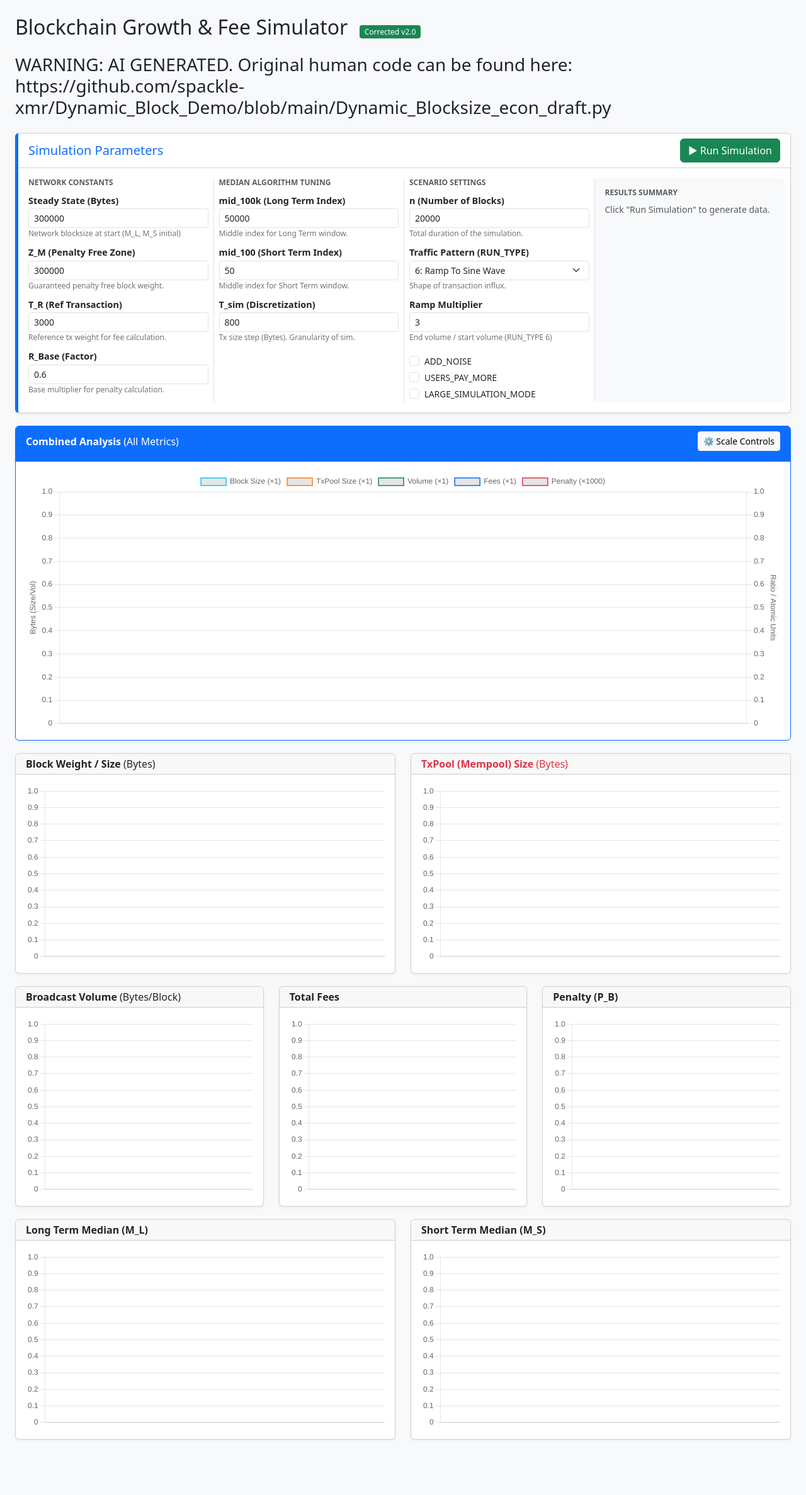
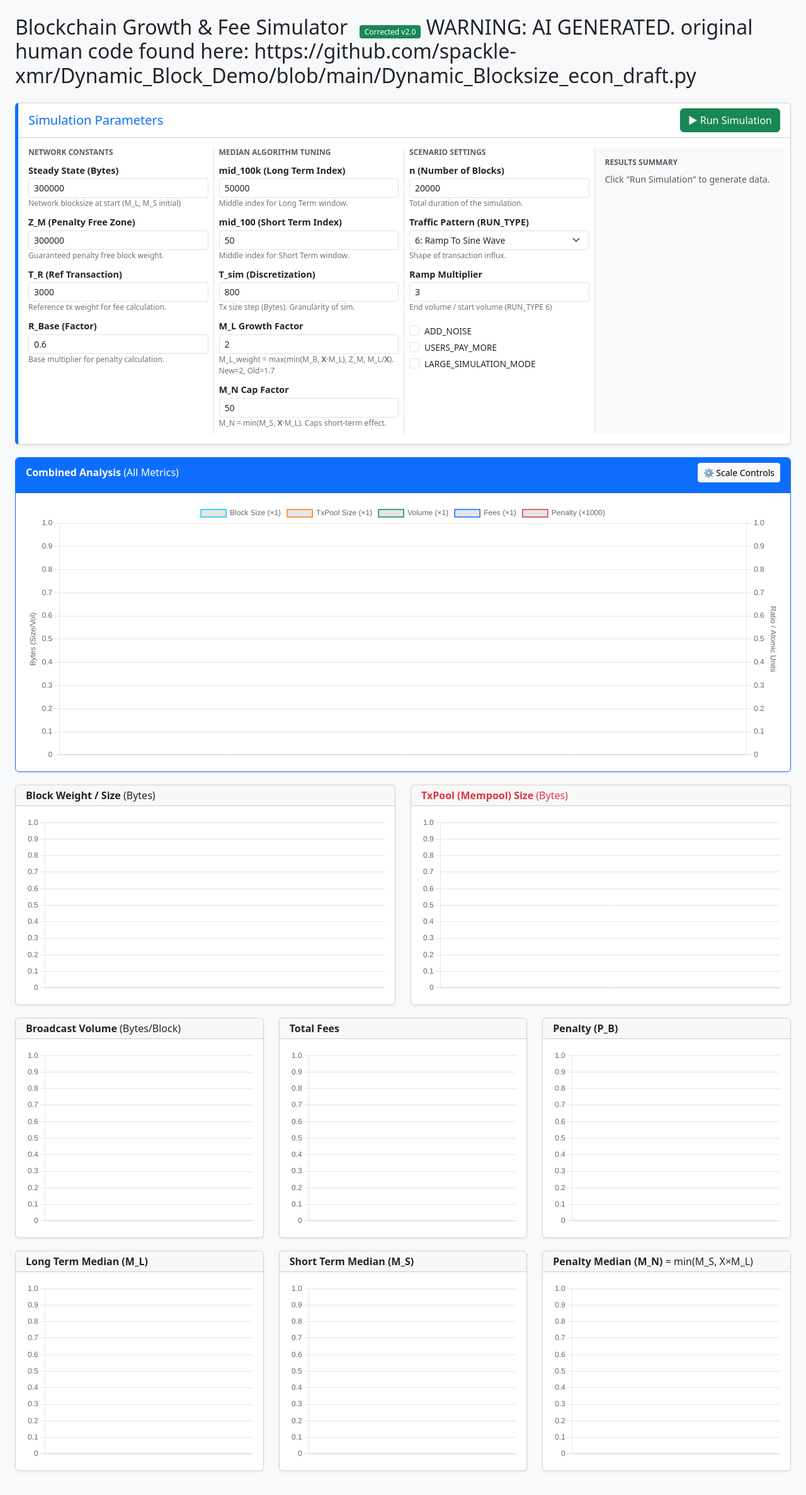
Before and after one commit to Gingeropolous/blocksizejavasim, a plain HTML site: page index.html in a window 1280 px wide. Shown: the whole page at 63% size. Drawn offline with nearby package versions, Linux system fonts and the light colour scheme.

Commit message:
added more median adjustments

```diff
--- a/index.html
+++ b/index.html
@@ -45,10 +45,8 @@
     <h2 class="mb-4">
         Blockchain Growth & Fee Simulator
         <span class="version-badge">Corrected v2.0</span>
+        WARNING: AI GENERATED. original human code found here: https://github.com/spackle-xmr/Dynamic_Block_Demo/blob/main/Dynamic_Blocksize_econ_draft.py
     </h2>
-    <h3 class="mb-4">
-        WARNING: AI GENERATED. Original human code can be found here: https://github.com/spackle-xmr/Dynamic_Block_Demo/blob/main/Dynamic_Blocksize_econ_draft.py
-    </h3>
 
     <div class="card config-card shadow-sm">
         <div class="card-header bg-white d-flex justify-content-between align-items-center">
@@ -108,6 +106,18 @@
                             <label class="form-label">T_sim (Discretization)</label>
                             <input type="number" id="t_sim" class="form-control form-control-sm" value="800">
                             <small class="form-text">Tx size step (Bytes). Granularity of sim.</small>
+                        </div>
+
+                        <div class="mb-2">
+                            <label class="form-label">M_L Growth Factor</label>
+                            <input type="number" id="ml_mult" class="form-control form-control-sm" value="2" step="0.1">
+                            <small class="form-text">M_L_weight = max(min(M_B, <b>X</b>·M_L), Z_M, M_L/<b>X</b>). New=2, Old=1.7</small>
+                        </div>
+
+                        <div class="mb-2">
+                            <label class="form-label">M_N Cap Factor</label>
+                            <input type="number" id="mn_mult" class="form-control form-control-sm" value="50" step="1">
+                            <small class="form-text">M_N = min(M_S, <b>X</b>·M_L). Caps short-term effect.</small>
                         </div>
                     </div>
 
@@ -281,7 +291,7 @@
     </div>
 
     <div class="row">
-        <div class="col-md-6">
+        <div class="col-md-4">
             <div class="card chart-card">
                 <div class="card-header py-1"><strong>Long Term Median (M_L)</strong></div>
                 <div class="card-body">
@@ -291,12 +301,22 @@
                 </div>
             </div>
         </div>
-        <div class="col-md-6">
+        <div class="col-md-4">
             <div class="card chart-card">
                 <div class="card-header py-1"><strong>Short Term Median (M_S)</strong></div>
                 <div class="card-body">
                     <div class="chart-container">
                         <canvas id="chartMS"></canvas>
+                    </div>
+                </div>
+            </div>
+        </div>
+        <div class="col-md-4">
+            <div class="card chart-card">
+                <div class="card-header py-1"><strong>Penalty Median (M_N)</strong> = min(M_S, X×M_L)</div>
+                <div class="card-body">
+                    <div class="chart-container">
+                        <canvas id="chartMN"></canvas>
                     </div>
                 </div>
             </div>
@@ -414,6 +434,7 @@
         charts.penalty = createChart('chartPenalty', 'Penalty', '#dc3545');
         charts.ml = createChart('chartML', 'M_L', '#6f42c1');
         charts.ms = createChart('chartMS', 'M_S', '#20c997');
+        charts.mn = createChart('chartMN', 'M_N', '#e83e8c');
 
         // Initialize Combined Chart (Dual Axis)
         const ctxCombined = document.getElementById('chartCombined').getContext('2d');
@@ -467,6 +488,15 @@
         const R_Base = cfg.r_base;
         let T_sim = cfg.t_sim;
         const LARGE_SIMULATION_MODE = cfg.largeSimMode;
+
+        // Multiplier for M_L_weight calculation
+        // NEW consensus (2021 proposal): 2x
+        // OLD consensus: 1.7x (some versions used 1.4x)
+        const ML_MULT = cfg.mlMult;
+
+        // Multiplier for M_N cap: M_N = min(M_S, MN_MULT * M_L)
+        // Default is 50x per the Monero spec
+        const MN_MULT = cfg.mnMult;
 
         // Window Setup
         const mid_100k = cfg.mid_100k;
@@ -533,10 +563,10 @@
             let idx_L2 = sorted_M_L_list.length - 1 - mid_100k;
             let M_L = (sorted_M_L_list[idx_L1] + sorted_M_L_list[idx_L2]) / 2;
 
-            // M_L_weight uses PREVIOUS M_B (from last iteration), stored in M_B variable
-            // Python: M_L_weight = max(min(M_B, 1.7 * M_L_prev), Z_M, M_L_prev / 1.7)
-            // On first iteration, M_B = 0, so this becomes max(0, Z_M, M_L_prev/1.7) = Z_M
-            let M_L_weight = Math.max(Math.min(M_B, 1.7 * M_L_prev), Z_M, M_L_prev / 1.7);
+            // M_L_weight: value to add to M_L_list
+            // PDF NEW: M_L = median of max(min(M_B, 2*M_L), Z_M, M_L/2)
+            // PDF OLD: M_L = median of max(min(M_B, 1.7*M_L), Z_M, M_L/1.7)
+            let M_L_weight = Math.max(Math.min(M_B, ML_MULT * M_L_prev), Z_M, M_L_prev / ML_MULT);
 
             // M_S = median of sorted_M_S_list
             let idx_S1 = mid_100;
@@ -546,8 +576,8 @@
             // M_S_weight = max(M_B, M_L) - uses previous M_B
             let M_S_weight = Math.max(M_B, M_L);
 
-            // M_N = min(M_S, 50 * M_L)
-            let M_N = Math.min(M_S, 50 * M_L);
+            // M_N = min(M_S, MN_MULT * M_L) - caps short-term effect
+            let M_N = Math.min(M_S, MN_MULT * M_L);
 
             // M_B_max = 2 * M_N
             let M_B_max = 2 * M_N;
@@ -826,7 +856,9 @@
                 rampMultiplier: getVal('ramp_multiplier'),
                 addNoise: document.getElementById('add_noise').checked,
                 usersPayMore: document.getElementById('users_pay_more').checked,
-                largeSimMode: document.getElementById('large_sim_mode').checked
+                largeSimMode: document.getElementById('large_sim_mode').checked,
+                mlMult: getVal('ml_mult'),
+                mnMult: getVal('mn_mult')
             };
 
             const t0 = performance.now();
@@ -844,6 +876,7 @@
             updateChart(charts.penalty, data.indices, data.penalty);
             updateChart(charts.ml, data.indices, data.M_L);
             updateChart(charts.ms, data.indices, data.M_S);
+            updateChart(charts.mn, data.indices, data.M_N);
 
             // Update Combined Chart with current scale settings
             charts.combined.data.labels = data.indices;
@@ -856,7 +889,9 @@
                 <strong>Max Penalty:</strong> ${data.stats.max_Penalty.toFixed(6)}<br>
                 <strong>Data Points:</strong> ${data.M_B.length}<br>
                 <strong>Final M_L:</strong> ${(data.M_L[data.M_L.length-1]/1000).toFixed(1)} kB<br>
-                <strong>Final M_S:</strong> ${(data.M_S[data.M_S.length-1]/1000).toFixed(1)} kB
+                <strong>Final M_S:</strong> ${(data.M_S[data.M_S.length-1]/1000).toFixed(1)} kB<br>
+                <strong>Final M_N:</strong> ${(data.M_N[data.M_N.length-1]/1000).toFixed(1)} kB<br>
+                <strong>M_S/M_L ratio:</strong> ${(data.M_S[data.M_S.length-1]/data.M_L[data.M_L.length-1]).toFixed(1)}x (capped at ${config.mnMult}x for M_N)
             `;
 
             document.getElementById('loadingOverlay').style.display = 'none';
```
